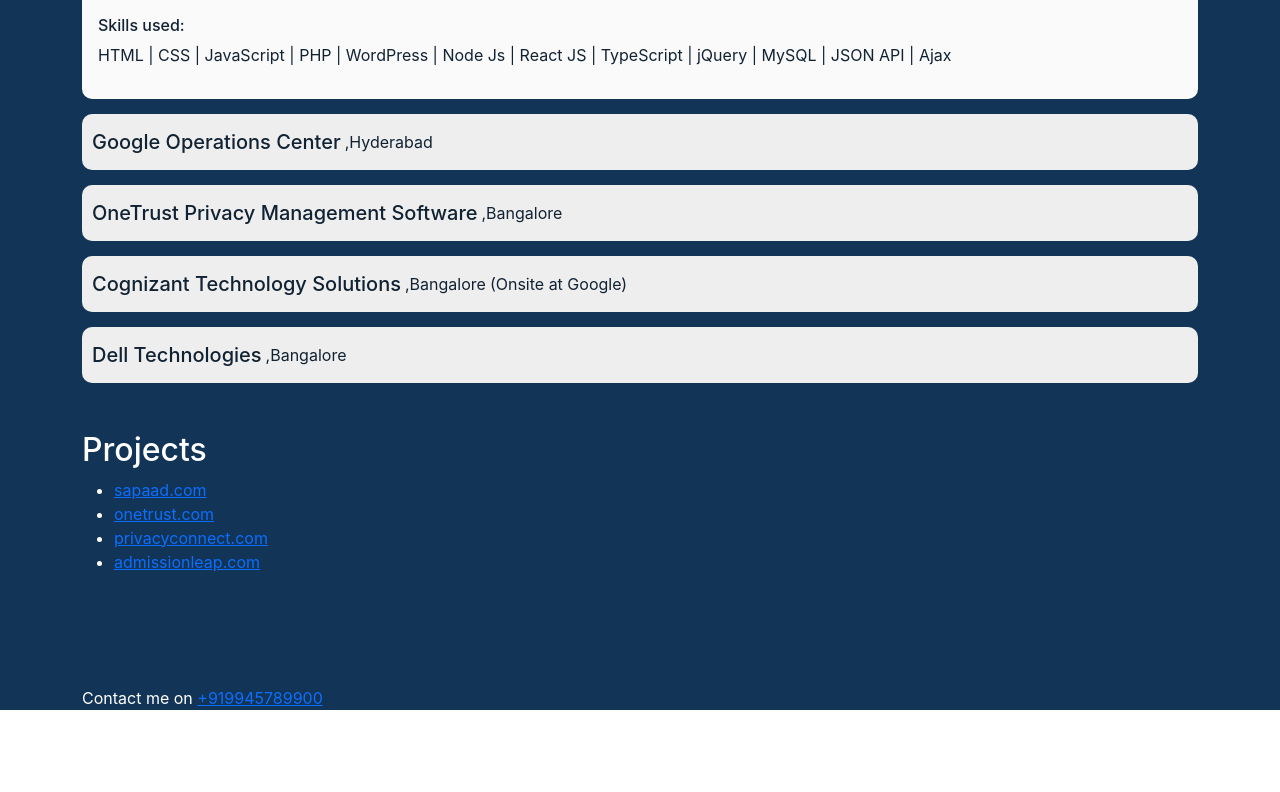
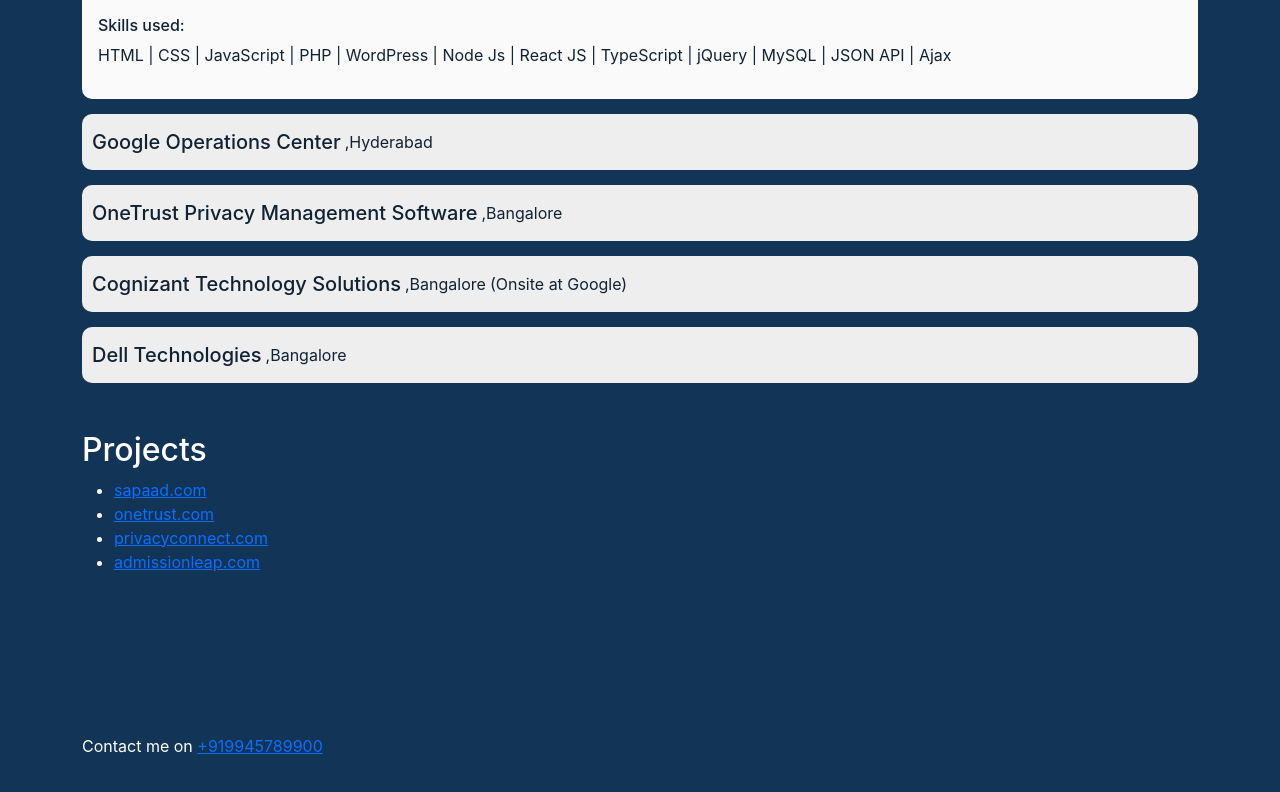
Before and after one commit to krishna-pallapolu/krishna, a React (Create React App) app: page / in a window 1280 px wide. Shown: the part 970-1762 px from the top of the page. Before the commit the page ends 1680 px from the top, so only its background shows below. Built offline with nearby package versions, Linux system fonts and the light colour scheme; the HTML template or start-up script is replaced by a standard one.

Commit message:
testing3

```diff
--- a/src/App.tsx
+++ b/src/App.tsx
@@ -14,7 +14,7 @@
 			<About />
 			<Experience />
 			<Projects />
-			<div className="container">
+			<div className="container py-5">
 				Contact me on <a href="tel:+919945789900">+919945789900</a>
 			</div>
 		</div>
```
